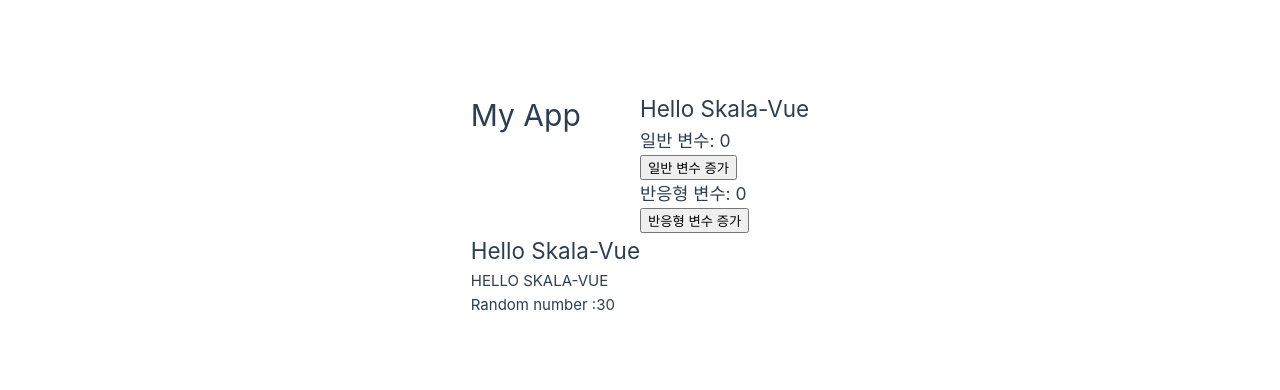
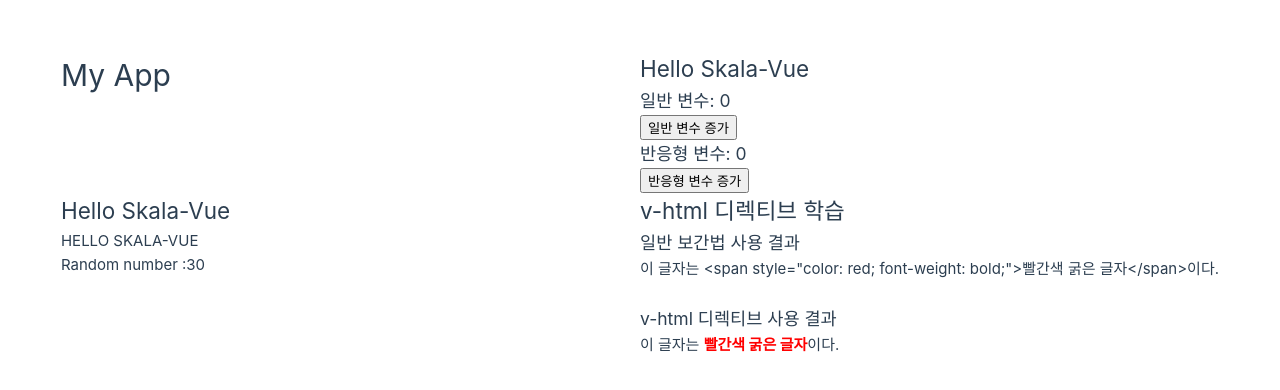
Before and after one commit to rntqkdl/skala-vue, a Vue app: page / in a window 1280 px wide. Shown: the part 196-586 px from the top of the page. Built offline with nearby package versions, Linux system fonts and the light colour scheme.

Commit message:
샘플 3 완료

```diff
--- a/src/App.vue
+++ b/src/App.vue
@@ -1,10 +1,12 @@
 <script setup>
 import SampleOne from './components/practices/SampleOne.vue'
 import SampleTwo from './components/practices/SampleTwo.vue'
+import SampleThree from './components/practices/SampleThree.vue'
 </script>
 
 <template>
   <h1>My App</h1>
   <SampleOne />
   <SampleTwo />
+  <SampleThree />
 </template>
--- /dev/null
+++ b/src/components/practices/SampleFour.vue
@@ -0,0 +1 @@
+<script setup>
--- /dev/null
+++ b/src/components/practices/SampleThree.vue
@@ -0,0 +1,15 @@
+<script setup>
+const rawHtmlData =
+  '이 글자는 <span style="color: red; font-weight: bold;">빨간색 굵은 글자</span>이다.'
+</script>
+
+<template>
+  <div class="practice-section">
+    <h2>v-html 디렉티브 학습</h2>
+    <h3>일반 보간법 {{}} 사용 결과</h3>
+    <p>{{ rawHtmlData }}</p>
+    <br />
+    <h3>v-html 디렉티브 사용 결과</h3>
+    <p v-html="rawHtmlData"></p>
+  </div>
+</template>
```
